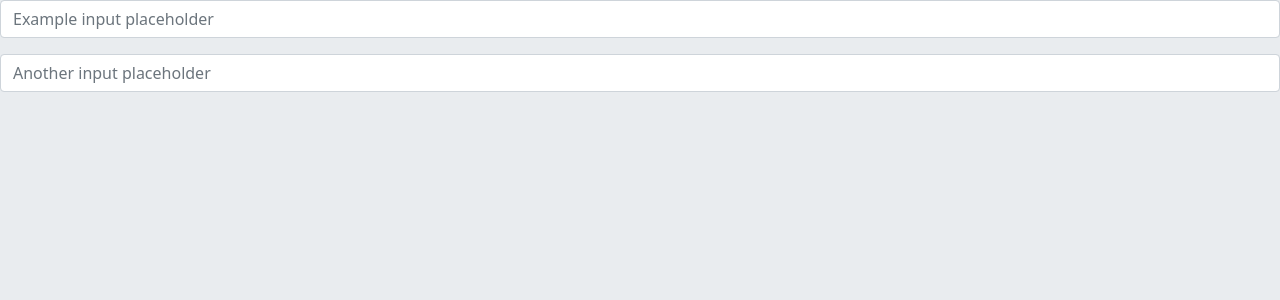
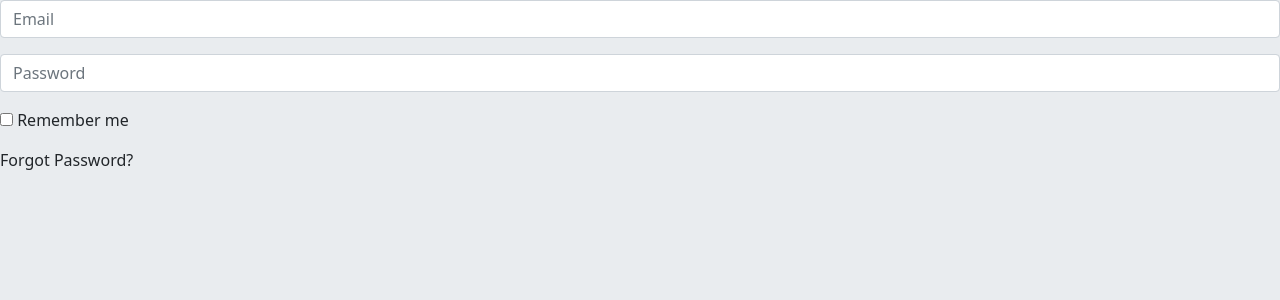
Before and after one commit to Cheersupzoo/flyeazy, a PHP site: page /signin.php in a window 1280 px wide. Shown: the top 300 px of the page. Run offline with PHP 8.4, Linux system fonts and the light colour scheme.

Commit message:
add checkbox

```diff
--- a/signin.php
+++ b/signin.php
@@ -26,11 +26,24 @@
 
 <body>
     <div class="mb-3">
-        <input type="text" class="form-control" id="formGroupExampleInput" placeholder="Example input placeholder">
+        <input type="text" class="form-control" id="formGroupExampleInput" placeholder="Email">
     </div>
     <div class="mb-3">
-        <input type="text" class="form-control" id="formGroupExampleInput2" placeholder="Another input placeholder">
+        <input type="text" class="form-control" id="formGroupExampleInput2" placeholder="Password">
     </div>
+
+    <div class="row">
+    </div class="col">
+    <div class="checkbox mb-3">
+        <label>
+            <input type="checkbox" value="remember-me"> Remember me
+        </label>
+    </div>
+    <div class="col">
+        <label for="formforgetlabel" class="form-label">Forgot Password?</label>
+    </div>
+    </div>
+
 </body>
 
 </html>
```
